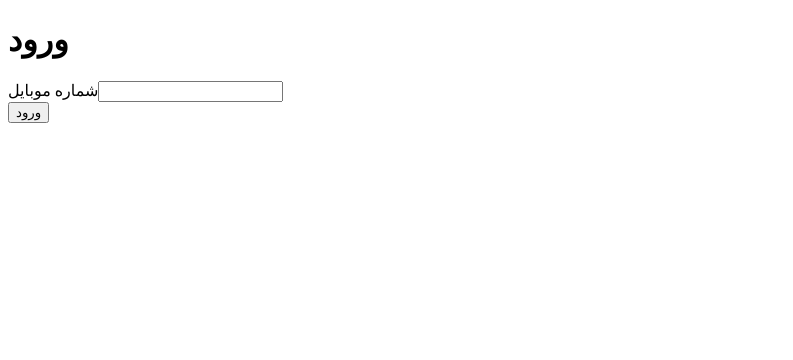
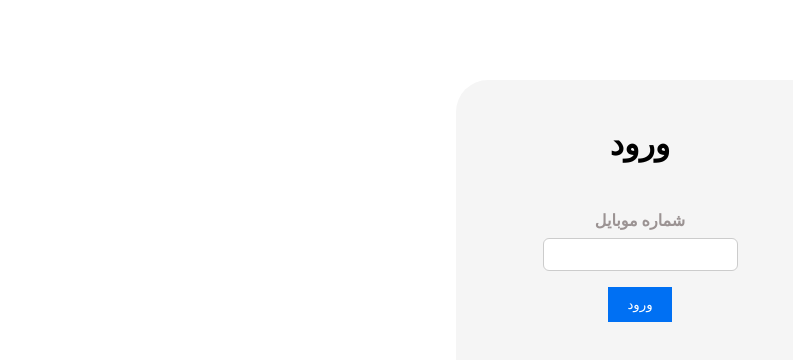
Before and after one commit to minayari/next-auth-app, a Next.js app: page /auth in a window 1280 px wide. Shown: the top 360 px of the page, without its empty margins (0-793 px from the left). Built offline with nearby package versions, Linux system fonts and the light colour scheme.

Commit message:
added styles

```diff
--- /dev/null
+++ b/src/app/auth/page.module.scss
@@ -0,0 +1,16 @@
+.container {
+  width: 20rem;
+  height: 25rem;
+  margin: 5rem auto;
+  display: flex;
+  flex-direction: column;
+  align-items: center;
+  background-color: #f5f5f5;
+  padding: 1.5rem;
+  border-radius: 2rem;
+}
+
+.title {
+  font-size: 2rem;
+  margin-bottom: 1rem;
+}
--- a/src/app/auth/page.tsx
+++ b/src/app/auth/page.tsx
@@ -1,11 +1,12 @@
-'use client'
+"use client";
 
 import AuthForm from "@/components/AuthForm";
+import styles from "./page.module.scss";
 
 export default function AuthPage() {
   return (
-    <div>
-      <h1>ورود</h1>
+    <div className={styles.container}>
+      <h1 className={styles.title}>ورود</h1>
       <AuthForm />
     </div>
   );
--- /dev/null
+++ b/src/components/AuthForm.module.scss
@@ -0,0 +1,5 @@
+.form {
+  display: flex;
+  flex-direction: column;
+  align-items: center;
+}
--- a/src/components/AuthForm.tsx
+++ b/src/components/AuthForm.tsx
@@ -6,13 +6,17 @@ import { useRouter } from "next/navigation";
 import { useForm } from "react-hook-form";
 import Input from "./ui/Input";
 import Button from "./ui/Button";
+import styles from "./AuthForm.module.scss";
 
 export default function AuthForm() {
   const {
     register,
     handleSubmit,
     formState: { errors },
-  } = useForm<authFormData>({ resolver: yupResolver(authSchema) });
+  } = useForm<authFormData>({
+    resolver: yupResolver(authSchema),
+    mode: "onChange",
+  });
 
   const router = useRouter();
 
@@ -26,7 +30,7 @@ export default function AuthForm() {
   };
 
   return (
-    <form onSubmit={handleSubmit(onSubmit)}>
+    <form onSubmit={handleSubmit(onSubmit)} className={styles.form}>
       <Input
         lable="شماره موبایل"
         {...register("phone")}
--- /dev/null
+++ b/src/components/ui/Button.module.scss
@@ -0,0 +1,11 @@
+.button {
+  padding: 0.6rem 1.2rem;
+  background-color: #0070f3;
+  color: white;
+  border: none;
+  cursor: pointer;
+
+  &:hover {
+    background-color: #005ac1;
+  }
+}
--- a/src/components/ui/Button.tsx
+++ b/src/components/ui/Button.tsx
@@ -1,9 +1,13 @@
+import styles from "./Button.module.scss";
+
 interface buttonProps extends React.ButtonHTMLAttributes<HTMLButtonElement> {
   children: React.ReactNode;
 }
 
 const Button = ({ children, ...props }: buttonProps) => (
-  <button {...props}>{children}</button>
+  <button className={styles.button} {...props}>
+    {children}
+  </button>
 );
 
 export default Button;
--- /dev/null
+++ b/src/components/ui/Input.module.scss
@@ -0,0 +1,26 @@
+.inputWrapper {
+  display: flex;
+  flex-direction: column;
+  margin-bottom: 1rem;
+
+  label {
+    font-weight: bold;
+    margin-bottom: 0.5rem;
+    text-align: center;
+    margin-top: 2rem;
+    color: #9b9393;
+  }
+
+
+  input {
+    padding: 0.5rem;
+    border: 1px solid #ccc;
+    border-radius: 6px;
+  }
+
+  .error {
+    color: red;
+    font-size: 0.8rem;
+    margin-top: 0.3rem;
+  }
+}
--- a/src/components/ui/Input.tsx
+++ b/src/components/ui/Input.tsx
@@ -1,4 +1,5 @@
 import { forwardRef } from "react";
+import styles from "./Input.module.scss";
 
 interface inputProps extends React.InputHTMLAttributes<HTMLInputElement> {
   lable: string;
@@ -8,10 +9,10 @@ interface inputProps extends React.InputHTMLAttributes<HTMLInputElement> {
 const Input = forwardRef<HTMLInputElement, inputProps>(
   ({ lable, error, ...props }, ref) => {
     return (
-      <div>
+      <div className={styles.inputWrapper}>
         <label>{lable}</label>
         <input ref={ref} {...props} />
-        {error && <p>{error}</p>}
+        {error && <p className={styles.error}>{error}</p>}
       </div>
     );
   }
```
